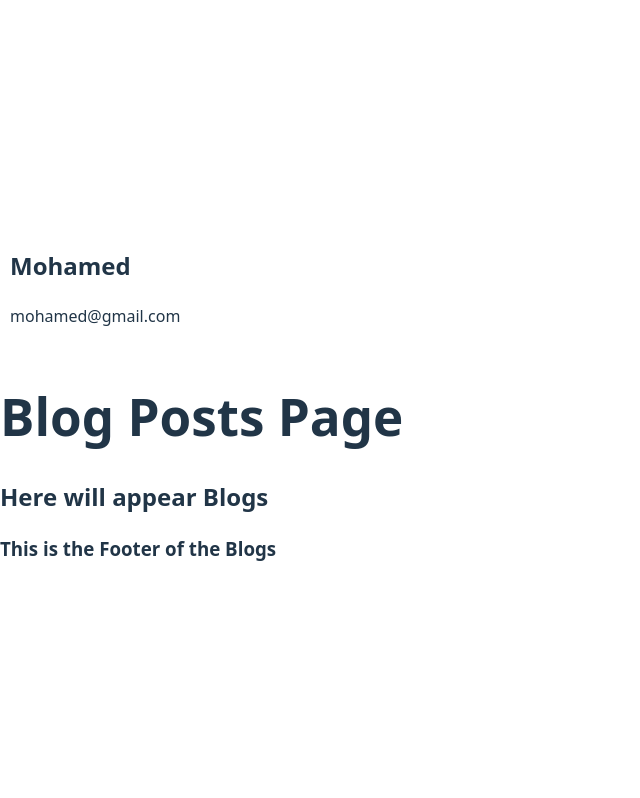
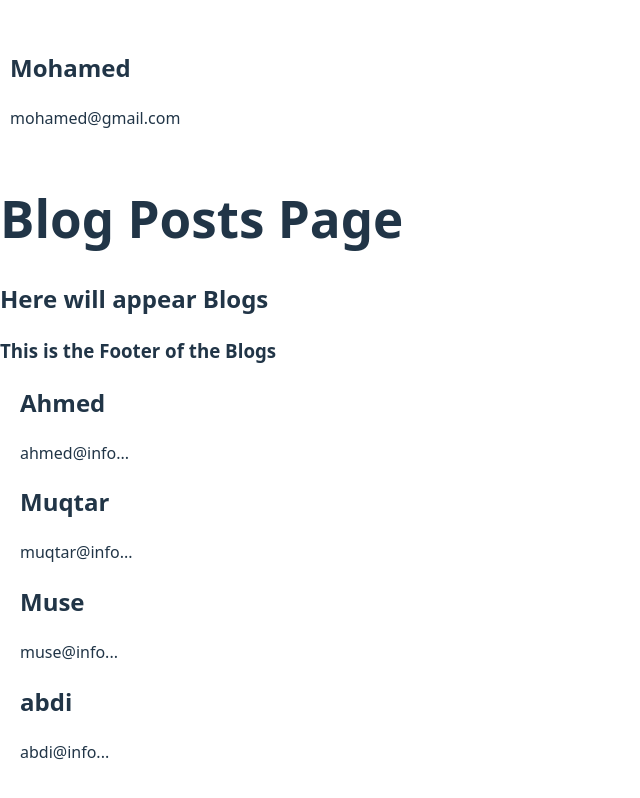
Before and after one commit to Mohmett/React-Challenges, a React (Vite) app: page / in a window 1280 px wide. Shown: the whole page, without its empty margins (0-640 px from the left). Built offline with nearby package versions, Linux system fonts and the light colour scheme.

Commit message:
Exercise 3 Assigned

```diff
--- a/src/App.jsx
+++ b/src/App.jsx
@@ -1,17 +1,17 @@
-import  Usercard from "./Usercard";
+import Usercard from "./Usercard";
 import Blog from "./Blog";
-
-function App(){
-  return(
+import UsercardExercise4 from "./UsercardExercise4";
+function App() {
+  return (
     <>
-    <Usercard/>
-    <Blog/>
-
+      <Usercard />
+      <Blog />
+      <UsercardExercise4 name="Ahmed" email="ahmed@info..." />
+      <UsercardExercise4 name="Muqtar" email="muqtar@info..." />
+      <UsercardExercise4 name="Muse" email="muse@info..." />
+      <UsercardExercise4 name="abdi" email="abdi@info..." />
     </>
-
-
-  )
-
+  );
 }
 
 export default App;
--- /dev/null
+++ b/src/UsercardExercise4.jsx
@@ -0,0 +1,11 @@
+
+ const UsercardExercise4=({name,email})=>{
+    return(
+        <div style={{paddingLeft:"20px"}}>
+            <h2>{name}</h2>
+            <p>{email}</p>
+        </div>
+    )
+}
+
+export default UsercardExercise4;
```
